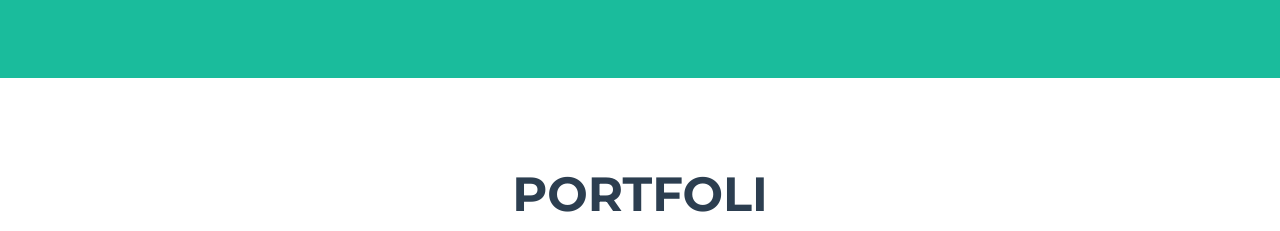
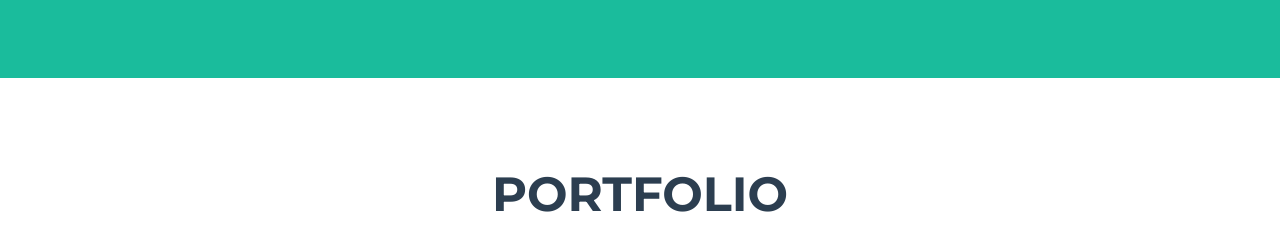
Before and after one commit to AndrielLucateli/DioLucateliSite, a plain HTML site: page index.html in a window 1280 px wide. Shown: the part 705-936 px from the top of the page. Drawn offline with nearby package versions, Linux system fonts and the light colour scheme.

Commit message:
Update index.html

```diff
--- a/index.html
+++ b/index.html
@@ -55,7 +55,7 @@
         <section class="page-section portfolio" id="portfolio">
             <div class="container">
                 <!-- Portfolio Section Heading-->
-                <h2 class="page-section-heading text-center text-uppercase text-secondary mb-0">Portfoli</h2>
+                <h2 class="page-section-heading text-center text-uppercase text-secondary mb-0">Portfolio</h2>
                 <!-- Icon Divider-->
                 <div class="divider-custom">
                     <div class="divider-custom-line"></div>
```
